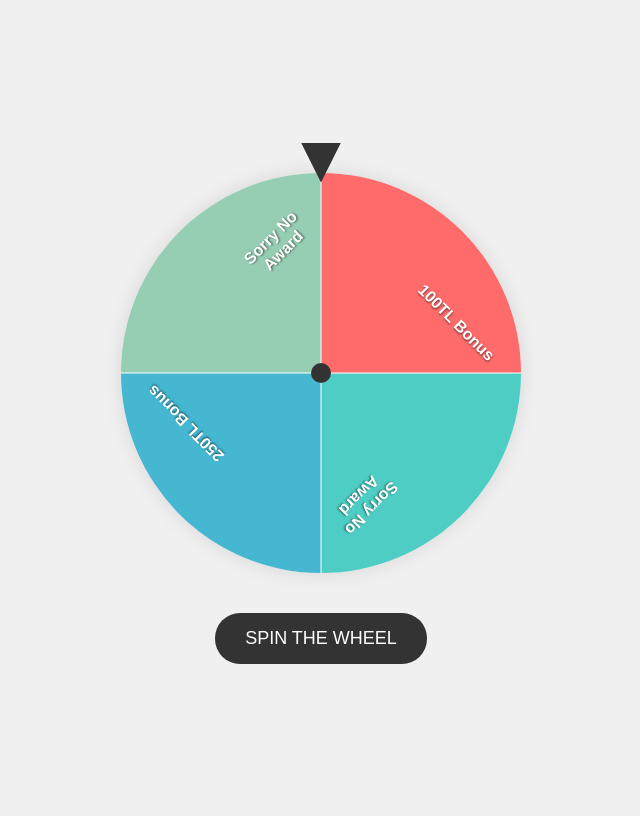
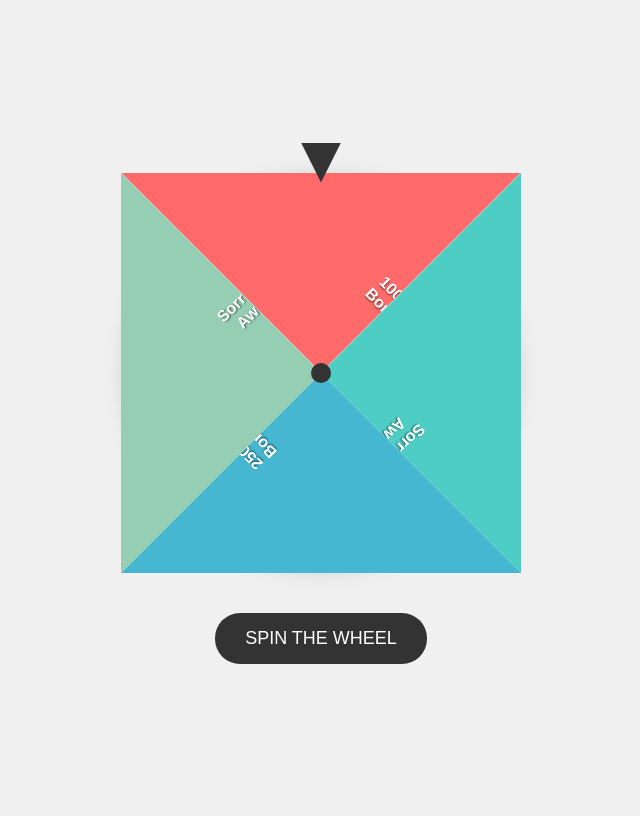
Before and after one commit to SERHA1/api-req, a Flask app: template templates/wheel.html in a window 1280 px wide. Shown: the whole page, without its empty margins (319-959 px from the left). Run offline with Flask 3, Linux system fonts and the light colour scheme; the template is opened without the code that fills it, so the values that code supplies are empty; some libraries are stand-ins or nearby versions.

Commit message:
Fwheel test 12 -wheel fixes los win

```diff
--- a/templates/wheel.html
+++ b/templates/wheel.html
@@ -30,13 +30,50 @@
             position: relative;
             transition: transform 4s cubic-bezier(0.17, 0.67, 0.12, 0.99);
             transform: rotate(0deg);
-            background: conic-gradient(
-                #FF6B6B 0deg 90deg,    /* Segment 1 */
-                #4ECDC4 90deg 180deg,  /* Segment 2 */
-                #45B7D1 180deg 270deg, /* Segment 3 */
-                #96CEB4 270deg 360deg  /* Segment 4 */
-            );
             box-shadow: 0 0 20px rgba(0,0,0,0.1);
+            pointer-events: none;
+        }
+
+        .segment {
+            position: absolute;
+            width: 100%;
+            height: 100%;
+            clip-path: polygon(50% 50%, 100% 0, 0 0);
+            transform-origin: center;
+            display: flex;
+            align-items: center;
+            justify-content: center;
+        }
+
+        .segment:nth-child(1) {
+            background-color: #FF6B6B;
+            transform: rotate(0deg);
+        }
+
+        .segment:nth-child(2) {
+            background-color: #4ECDC4;
+            transform: rotate(90deg);
+        }
+
+        .segment:nth-child(3) {
+            background-color: #45B7D1;
+            transform: rotate(180deg);
+        }
+
+        .segment:nth-child(4) {
+            background-color: #96CEB4;
+            transform: rotate(270deg);
+        }
+
+        .segment-text {
+            position: absolute;
+            color: white;
+            font-weight: bold;
+            text-shadow: 1px 1px 2px rgba(0,0,0,0.5);
+            font-size: 16px;
+            width: 100px;
+            text-align: center;
+            transform: rotate(45deg) translateY(-100px);
             pointer-events: none;
         }
 
@@ -49,37 +86,7 @@
             top: 50%;
             left: 50%;
             transform: translate(-50%, -50%);
-            z-index: 2;
-        }
-
-        .segment-text {
-            position: absolute;
-            left: 50%;
-            top: 50%;
-            transform-origin: 0 0;
-            color: white;
-            font-weight: bold;
-            text-shadow: 1px 1px 2px rgba(0,0,0,0.5);
-            font-size: 16px;
-            width: 120px;
-            text-align: center;
-            pointer-events: none;
-        }
-
-        .segment-text:nth-child(2) {
-            transform: rotate(45deg) translateY(-140px);   /* Position 0: "Sorry No Award" */
-        }
-
-        .segment-text:nth-child(3) {
-            transform: rotate(135deg) translateY(-140px);  /* Position 1: "100TL Bonus" */
-        }
-
-        .segment-text:nth-child(4) {
-            transform: rotate(225deg) translateY(-140px);  /* Position 2: "Sorry No Award" */
-        }
-
-        .segment-text:nth-child(5) {
-            transform: rotate(315deg) translateY(-140px);  /* Position 3: "250TL Bonus" */
+            z-index: 10;
         }
 
         .pointer {
@@ -91,7 +98,7 @@
             height: 40px;
             background-color: #333;
             clip-path: polygon(50% 100%, 0 0, 100% 0);
-            z-index: 2;
+            z-index: 10;
         }
 
         .spin-button {
@@ -125,40 +132,25 @@
             background: rgba(255,255,255,0.9);
             box-shadow: 0 2px 10px rgba(0,0,0,0.1);
         }
-
-        /* Add lines between segments */
-        .wheel::before {
-            content: '';
-            position: absolute;
-            width: 100%;
-            height: 2px;
-            background: rgba(255,255,255,0.5);
-            top: 50%;
-            left: 0;
-            transform: translateY(-50%);
-        }
-
-        .wheel::after {
-            content: '';
-            position: absolute;
-            width: 2px;
-            height: 100%;
-            background: rgba(255,255,255,0.5);
-            left: 50%;
-            top: 0;
-            transform: translateX(-50%);
-        }
     </style>
 </head>
 <body>
     <div class="wheel-container">
         <div class="pointer"></div>
         <div class="wheel" id="wheel">
+            <div class="segment">
+                <div class="segment-text">100TL Bonus</div>
+            </div>
+            <div class="segment">
+                <div class="segment-text">Sorry No Award</div>
+            </div>
+            <div class="segment">
+                <div class="segment-text">250TL Bonus</div>
+            </div>
+            <div class="segment">
+                <div class="segment-text">Sorry No Award</div>
+            </div>
             <div class="wheel-center"></div>
-            <div class="segment-text">100TL Bonus</div>  <!-- Position 0 -->
-            <div class="segment-text">Sorry No Award</div>     <!-- Position 1 -->
-            <div class="segment-text">250TL Bonus</div>  <!-- Position 2 -->
-            <div class="segment-text">Sorry No Award</div>     <!-- Position 3 -->
         </div>
     </div>
     <button class="spin-button" id="spinButton">SPIN THE WHEEL</button>
```
